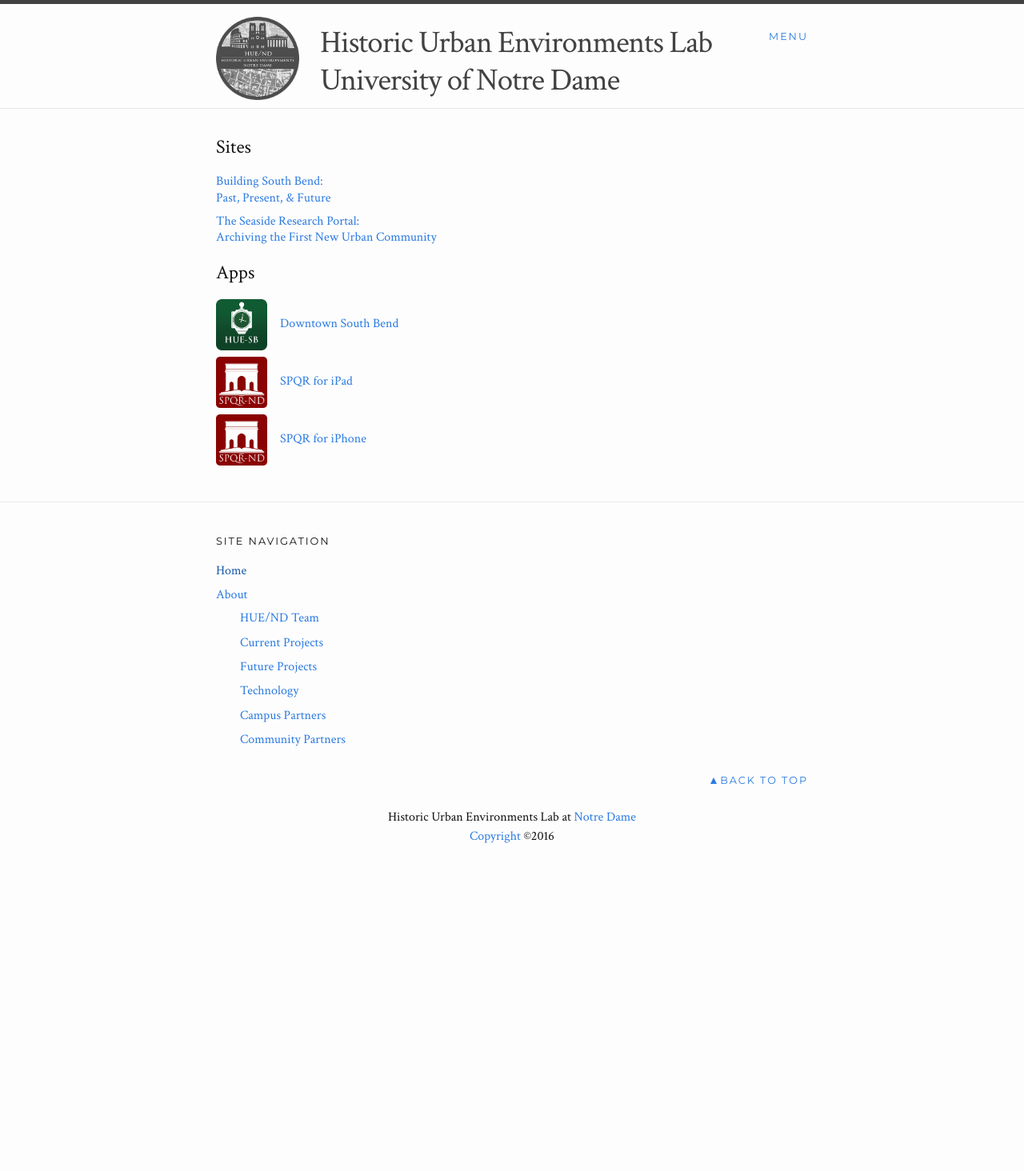
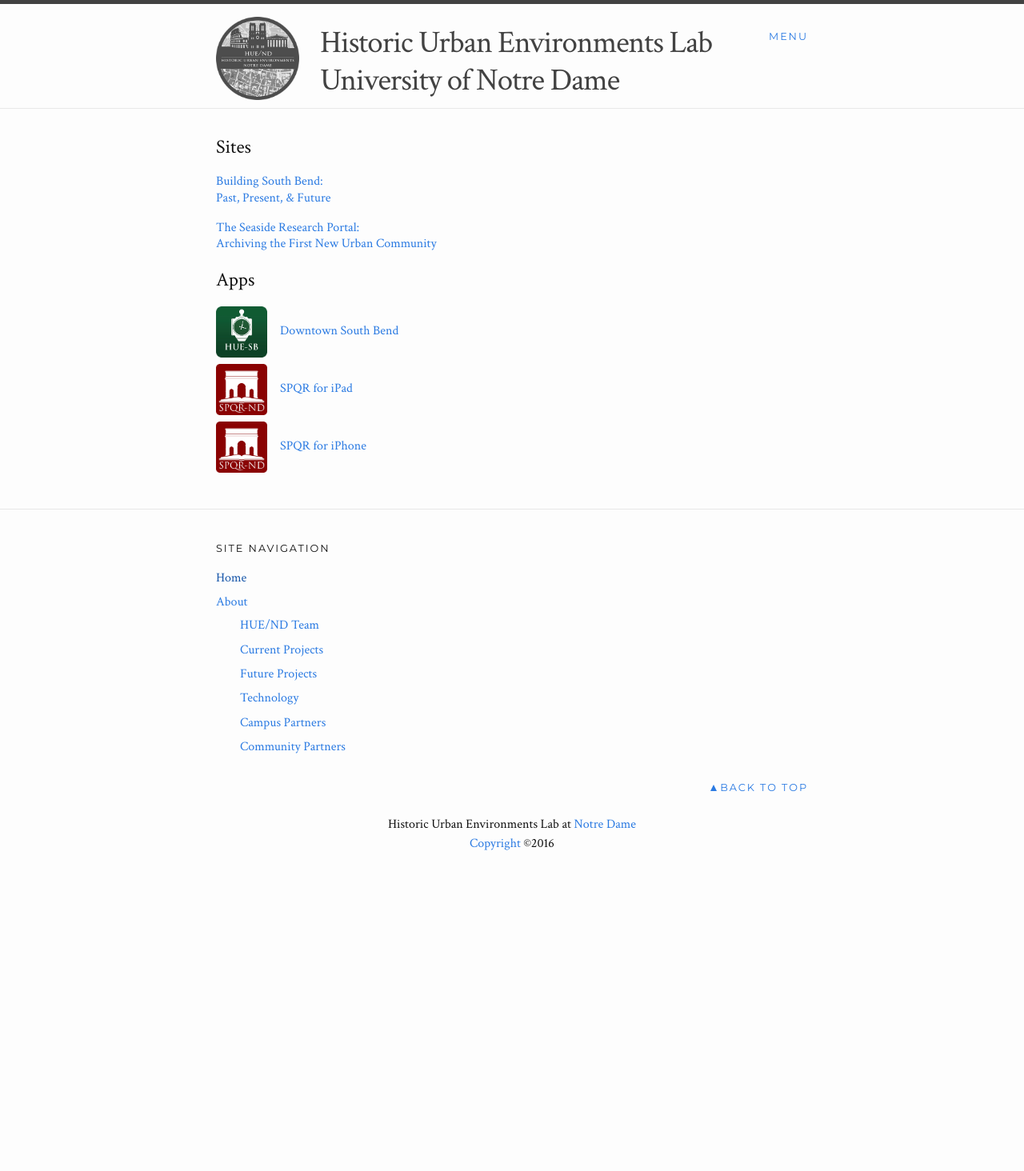
Before and after one commit to HUE-ND/HUE-ND.github.io, a Jekyll site: the page built from index.html, in a window 1280 px wide. Shown: the whole page at 80% size. Built offline with Jekyll 4.4.1, drawn with Linux system fonts in a browser that asks for light colours.

Commit message:
List spacing

```diff
--- a/_sass/_layout.scss
+++ b/_sass/_layout.scss
@@ -145,8 +145,8 @@
 }
 
 .site-list .site {
-  margin-top: .5em;
   line-height: 1.3;
+  margin-bottom: 1em;
 }
 
 
```
